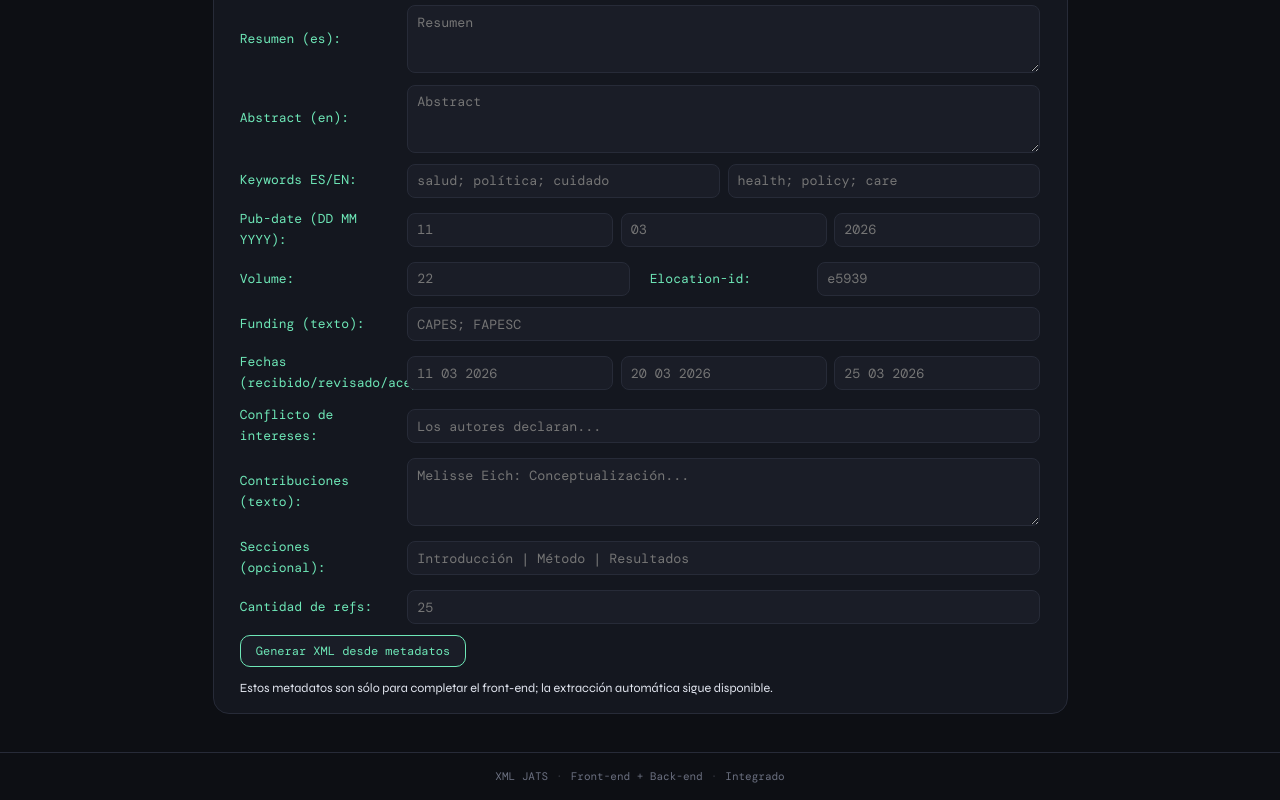
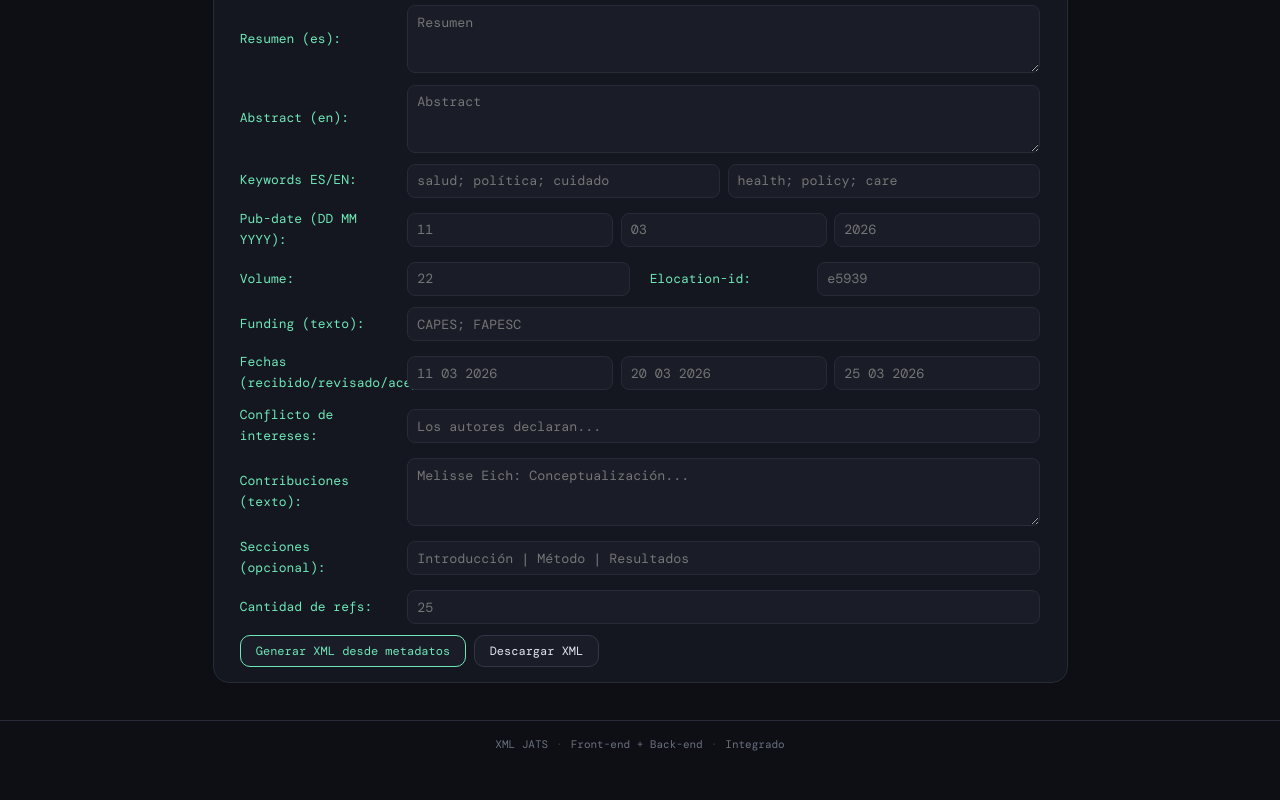
Before and after one commit to rpruiz33/sge-tags-xml, a React (Vite) app in the folder frontend/: page / in a window 1280 px wide. Shown: the part 920-1720 px from the top of the page. After the commit the page ends 1689 px from the top, so only its background shows below. Built offline with nearby package versions, Linux system fonts and the light colour scheme; a web font is replaced by a local one.

Commit message:
pequeño cambio en el frontend

```diff
--- a/frontend/src/App.jsx
+++ b/frontend/src/App.jsx
@@ -661,9 +661,15 @@ function App() {
             </div>
             <div className="manual-row">
               <button className="btn-action btn-accent" type="button" onClick={handleManualGenerate}>Generar XML desde metadatos</button>
-            </div>
-            <div className="manual-row">
-              <small>Estos metadatos son sólo para completar el front-end; la extracción automática sigue disponible.</small>
+              <button
+                className="btn-action"
+                type="button"
+                onClick={handleDownload}
+                disabled={!generatedXml}
+                title={generatedXml ? 'Descargar el XML ya generado' : 'Primero generá el XML para poder descargarlo'}
+              >
+                Descargar XML
+              </button>
             </div>
           </div>
         </section>
```
